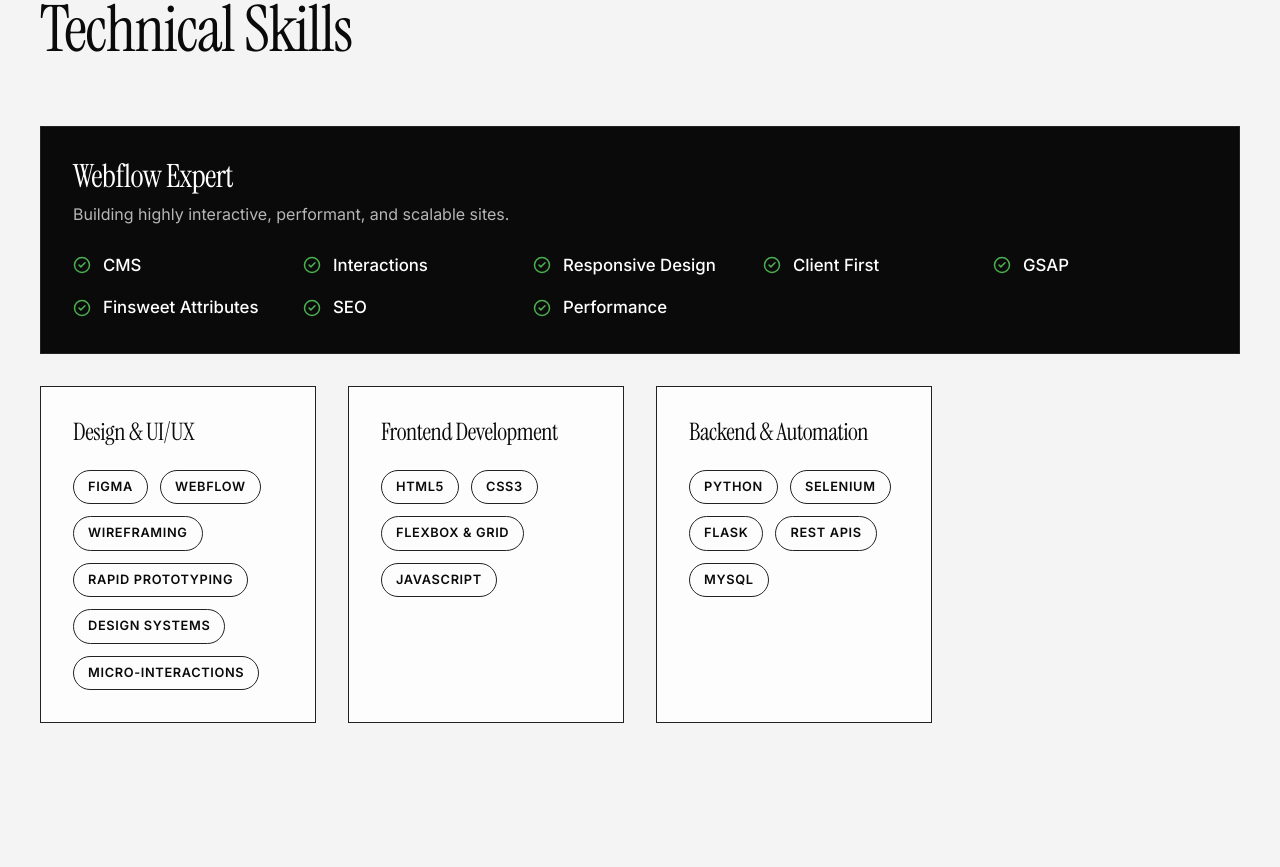
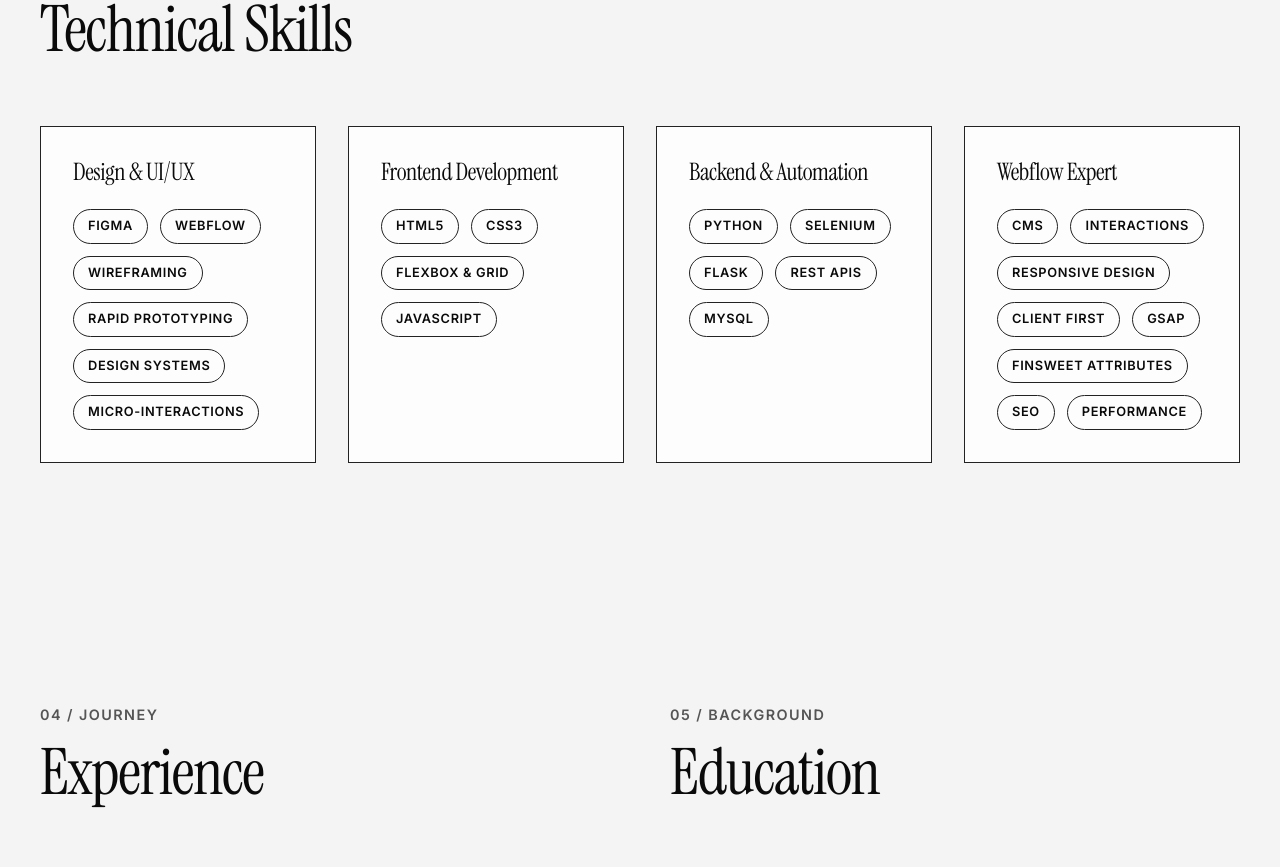
Before and after one commit to Charan-2004/Portfolio1, a React (Vite) app: page / in a window 1280 px wide. Shown: the part 3360-4227 px from the top of the page. Built offline with nearby package versions, Linux system fonts and the light colour scheme.

Commit message:
style: convert webflow expert into standard skills column

```diff
--- a/src/App.tsx
+++ b/src/App.tsx
@@ -1,6 +1,6 @@
 import { useEffect, useRef } from 'react';
 import { motion, useMotionValue, useSpring, useScroll, useTransform } from 'framer-motion';
-import { ArrowUpRight, CheckCircle2 } from 'lucide-react';
+import { ArrowUpRight } from 'lucide-react';
 import './index.css';
 
 const MagneticButton = ({ children, href, className, style }: any) => {
@@ -58,10 +58,6 @@
   { step: "06", name: "Result", desc: "Final handoff, deployment, and measuring the impact against initial goals." }
 ];
 
-const WEBFLOW_SKILLS = [
-  "CMS", "Interactions", "Responsive Design", "Client First", "GSAP", "Finsweet Attributes", "SEO", "Performance"
-];
-
 const EXPERIENCE = [
   {
     role: "Technical Support Engineer",
@@ -95,6 +91,10 @@
   {
     category: "Backend & Automation",
     items: ["Python", "Selenium", "Flask", "REST APIs", "MySQL"]
+  },
+  {
+    category: "Webflow Expert",
+    items: ["CMS", "Interactions", "Responsive Design", "Client First", "GSAP", "Finsweet Attributes", "SEO", "Performance"]
   }
 ];
 
@@ -289,28 +289,6 @@
 
             <div style={{ display: 'grid', gridTemplateColumns: 'repeat(auto-fit, minmax(250px, 1fr))', gap: '32px' }}>
 
-              {/* Dedicated Webflow Expert Block */}
-              <motion.div
-                className="list-item webflow-expert-card"
-                initial={{ opacity: 0, y: 30 }}
-                whileInView={{ opacity: 1, y: 0 }}
-                viewport={{ once: true, margin: "-100px" }}
-                transition={{ duration: 0.6 }}
-              >
-                <div>
-                  <h3 style={{ fontSize: '2rem', fontFamily: 'var(--font-display)', marginBottom: '8px' }}>Webflow Expert</h3>
-                  <p style={{ color: 'rgba(255,255,255,0.7)' }}>Building highly interactive, performant, and scalable sites.</p>
-                </div>
-                <div className="webflow-grid">
-                  {WEBFLOW_SKILLS.map((skill, i) => (
-                    <div key={i} className="webflow-item">
-                      <CheckCircle2 size={18} />
-                      <span>{skill}</span>
-                    </div>
-                  ))}
-                </div>
-              </motion.div>
-
               {SKILLS.map((skillGroup, index) => (
                 <motion.div
                   key={index}
--- a/src/index.css
+++ b/src/index.css
@@ -361,38 +361,6 @@
   }
 }
 
-/* Webflow Expert Card */
-.webflow-expert-card {
-  background: var(--text-primary) !important;
-  color: #FFF !important;
-  grid-column: 1 / -1;
-  display: flex;
-  flex-direction: column;
-  gap: 24px;
-}
-.webflow-expert-card:hover {
-  background: var(--text-primary);
-  transform: translateY(-8px);
-  box-shadow: 16px 16px 0px rgba(0, 0, 0, 0.5);
-}
-.webflow-grid {
-  display: grid;
-  grid-template-columns: repeat(auto-fit, minmax(180px, 1fr));
-  gap: 16px;
-  width: 100%;
-}
-.webflow-item {
-  display: flex;
-  align-items: center;
-  gap: 12px;
-  font-size: 1.05rem;
-  font-weight: 500;
-}
-.webflow-item svg {
-  color: #4CAF50; /* A pop of green for checkmarks */
-}
-
-
 /* Sticky Reveal Footer */
 .footer-wrapper {
   position: fixed;
```
